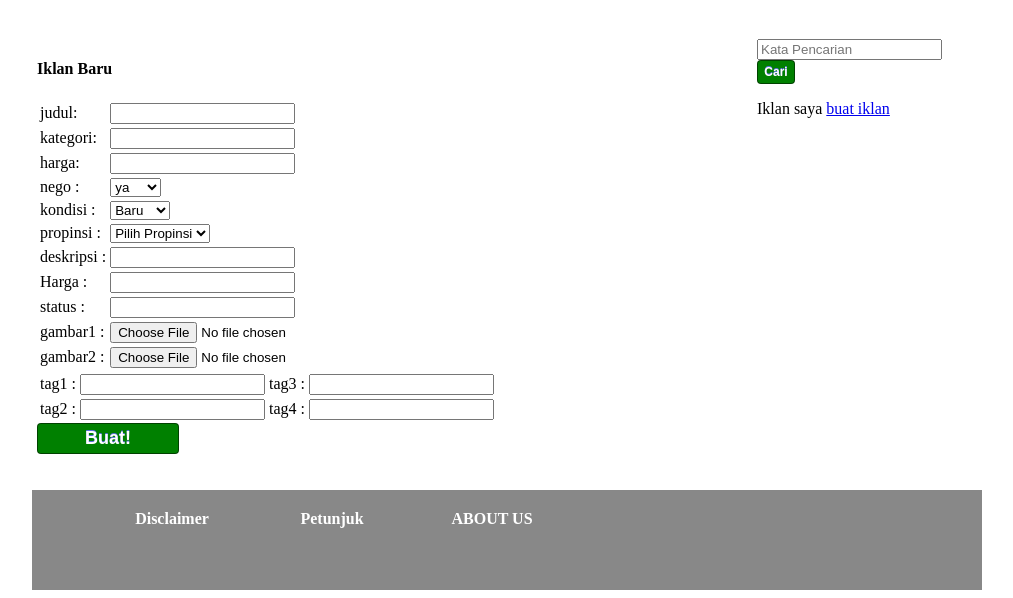
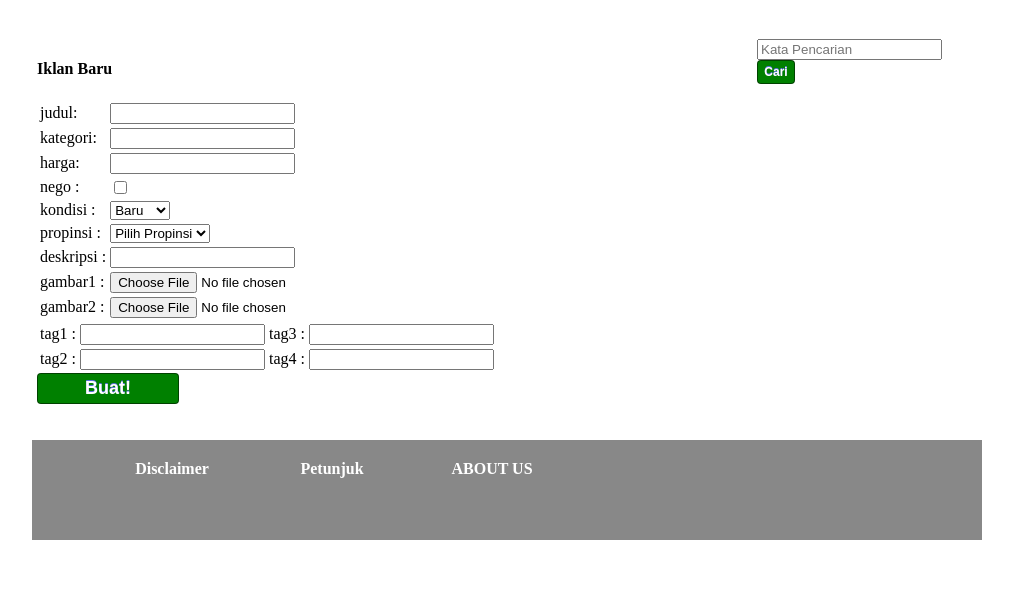
Before and after one commit to AndreCahyaS/Perantara-FTIUKDW, a PHP site: the page made by iklan-baru.php in a window 1280 px wide. Shown: the part 333-931 px from the top of the page, without its empty margins (133-1146 px from the left). After the commit the page ends 873 px from the top, so only its background shows below. Run offline with PHP 8.4, Linux system fonts and the light colour scheme.

Commit message:
Update iklan-baru.php

```diff
--- a/iklan-baru.php
+++ b/iklan-baru.php
@@ -3,7 +3,7 @@
 
     session_start();
 
-    if (isset($_POST['judul']) && isset($_POST['kategori']) && isset($_POST['harga']) && isset($_POST['nego']) && isset($_POST['kondisi']) && isset($_POST['propinsi']) && isset($_POST['deskripsi']) && isset($_FILES["gambar1"]) && isset($_FILES["gambar2"]))
+    if (isset($_POST['judul']) && isset($_POST['kategori']) && isset($_POST['harga']) && isset($_POST['nego']) && isset($_POST['kondisi']) && isset($_POST['propinsi']) && isset($_POST['deskripsi']))
     {
         $judul = $_POST['judul'];
         $deskripsi = $_POST['deskripsi'];
@@ -16,44 +16,25 @@
         $tag2 = $_POST['tag2'];
         $tag3 = $_POST['tag3'];
         $tag4 = $_POST['tag4'];
-        $gambar1 = $_FILES['gambar1'];
-        $gambar2 = $_FILES['gambar2'];
-        $status = $_POST['status'];
-        $harga = $_POST['harga'];
-        $query = "INSERT INTO `perantara`.`user` (`id_topik`,`title`, `isi`, `date`, `kategori`, `username`, `nego`, `kondisi`, `propinsi`, `tag1`, `tag2`, `tag3`, `tag4`, 'status', 'harga') VALUES ( NULL,'".$judul."','".$deskripsi."',  CURRENT_TIMESTAMP, '".$kategori."', '".$username."', '".$nego."', '".$kondisi."', '".$propinsi."','".tag1."','".tag2."','".tag3."','".tag4."','".status."','".harga."')";
+
+        $query = "INSERT INTO `perantara`.`user` (`id_topik`,`title`, `isi`, `date`, `kategori`, `username`, `nego`, `kondisi`, `propinsi`, `tag1`, `tag2`, `tag3`, `tag4`) VALUES ( NULL,'".$judul."','".$deskripsi."',  CURRENT_TIMESTAMP, '".$kategori."', '".$username."', '".$nego."', '".$kondisi."', '".$propinsi."','".tag1."','".tag2."','".tag3."','".tag4."')";
 
         $res = mysql_query("$query");
 
         if ($res)
         {
-
             echo "query berhasil ditambahkan";
-             $directoryPath="images/";
-             $query = "SELECT id_topik FROM topik WHERE judul='".$judul."'";
-            move_uploaded_file($_FILES["upload"]["tmp_name"], $directoryPath."".$gambar1."1");
-            move_uploaded_file($_FILES["upload"]["tmp_name"], $directoryPath."".$gambar2."2");
         }
-
-
     }
     else
         echo "Isi semua yang bertanda bintang";
-
-
-
-            //buat code untuk upload gambar, pindahkan file yang diupload ke images/
-            //  dengan nama avatar.png
-
-
-
-
-
 
     mysql_close($koneksi);
 ?>
 
 <!DOCTYPE html>
 <html>
+<title>-perantara.com</title>
         <head>
 
                 <script type="text/javascript" src="jquery-1.10.2.js"></script>
@@ -83,7 +64,7 @@
                 <div id="content" class="grid_24">
                   <div id="content_1" class="grid_18">
                     <h4>Iklan Baru</h4>
-                    <form id="new-post" method="POST" action="iklan-baru.php" >
+                    <form id="new-post" method="POST" action="iklan-id.php" >
                         <table>
                             <tr>
                                 <td>judul:</td><td><input type="text" name"judul"/></td>
@@ -95,10 +76,7 @@
                                 <td>harga: </td> <td><input type="text" name="harga"/></td>
                             </tr>
                             <tr>
-                                <td>nego : </td> <td><select name="nego">
-                                            <option value="ya">ya</option>
-                                            <option value="tidak">tidak</option>
-                                          </select></td>
+                                <td>nego : </td> <td><input type="checkbox" name="nego" value="iya"/></td>
                             </tr>
                             <tr>
                                 <td>kondisi : </td>
@@ -118,12 +96,6 @@
                             </tr>
                             <tr>
                                 <td>deskripsi : </td> <td><input type="text" name="deskripsi"/></td>
-                            </tr>
-                            <tr>
-                                <td>Harga : </td> <td><input type="text" name="harga"/></td>
-                            </tr>
-                            <tr>
-                                <td>status : </td> <td><input type="text" name="status"/></td>
                             </tr>
                             <tr>
                                 <td>gambar1 : </td> <td><input type="file" name="gambar1"/></td>
@@ -149,24 +121,15 @@
                     <div id="pencarian_mini">
                        <form id="cari" method="GET" action="hasil-pencarian.html">
 
-                          <input  type="text" name="search" placeholder="Kata Pencarian" autocomplete="off"  <?php if($_GET[carian]== "wew")echo "value='1'"; ?>/>
+                          <input  type="text" name="search" placeholder="Kata Pencarian" autocomplete="off"  <?php if($_GET[carian]== "wew")echo "value='1'"; ?><br>
 
                           <input type="submit" value="Cari" class="button3"/>
 
                        </form>
                     </div>
                      <div id="daftar_iklan">
-                        Iklan saya
-                            <?php
-                            #echo "
-                            #       <ul>
-                                    # while() {
-                                        # code...
-                                    # }
-                            #       </ul>
-                            #     "
-                            ?>
-                        <a href="iklan-baru.php"> buat iklan</a>
+
+
                     </div>
 
                   </div>
```
